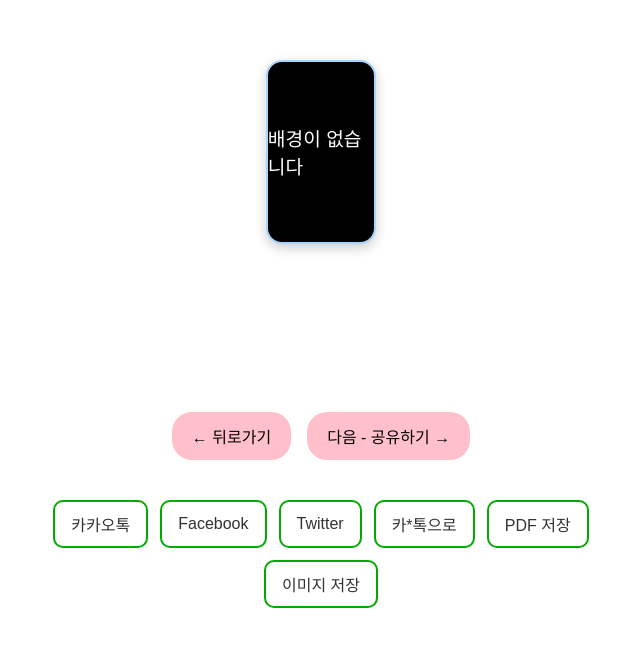
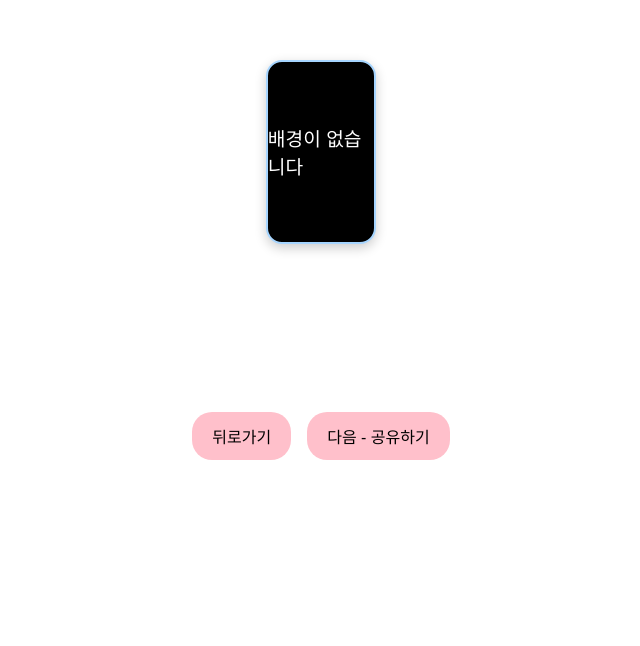
Before and after one commit to xeon-243859/ppongtok-app, a React (Vite) app: page /preview in a window 1280 px wide. Shown: the part 108-754 px from the top of the page, without its empty margins (319-959 px from the left). Built offline with nearby package versions, Linux system fonts and the light colour scheme.

Commit message:
fix: PreviewPage에서 화살표 제거 및 공유 버튼 완전 삭제

```diff
--- a/src/pages/PreviewPage.jsx
+++ b/src/pages/PreviewPage.jsx
@@ -64,7 +64,6 @@ const PreviewPage = () => {
 
   useEffect(() => {
     if (mediaType !== "image" || selectedImages.length === 0) return;
-
     let index = 0;
     setCurrentImageIndex(index);
     const interval = setInterval(() => {
@@ -122,21 +121,11 @@ const PreviewPage = () => {
 
       <div className="button-box">
         <button className="styled-button" onClick={() => window.history.back()}>
-          ← 뒤로가기
+          뒤로가기
         </button>
         <button className="styled-button" onClick={() => (window.location.href = "/share")}>
-          다음 - 공유하기 →
+          다음 - 공유하기
         </button>
-      </div>
-
-      {/* 🎁 공유 버튼 추가 영역 */}
-      <div className="share-buttons">
-        <button className="share-btn">카카오톡</button>
-        <button className="share-btn">Facebook</button>
-        <button className="share-btn">Twitter</button>
-        <button className="share-btn">카*톡으로</button>
-        <button className="share-btn">PDF 저장</button>
-        <button className="share-btn">이미지 저장</button>
       </div>
 
       {selectedMusic && <audio src={selectedMusic} autoPlay ref={audioRef} />}
```
